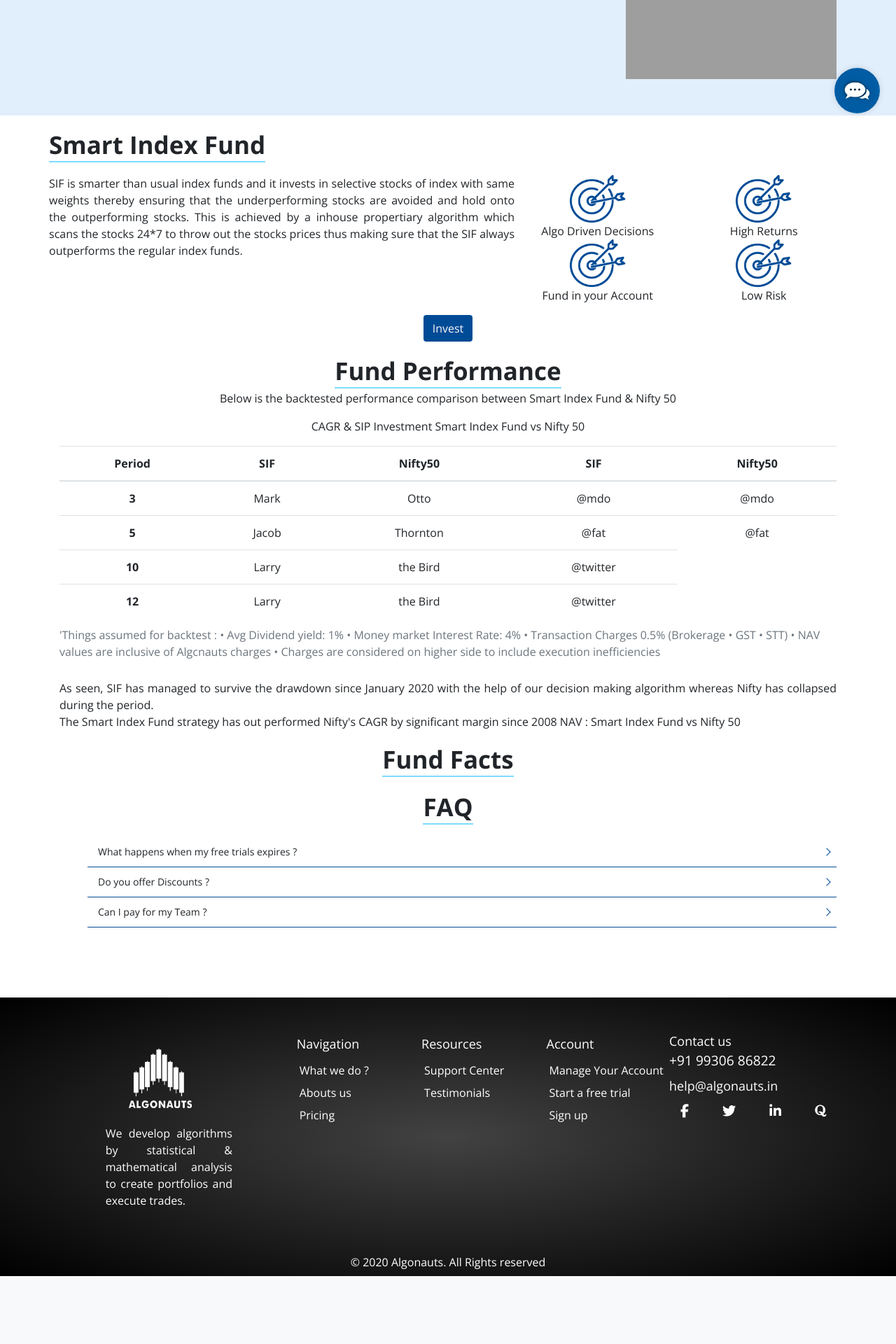
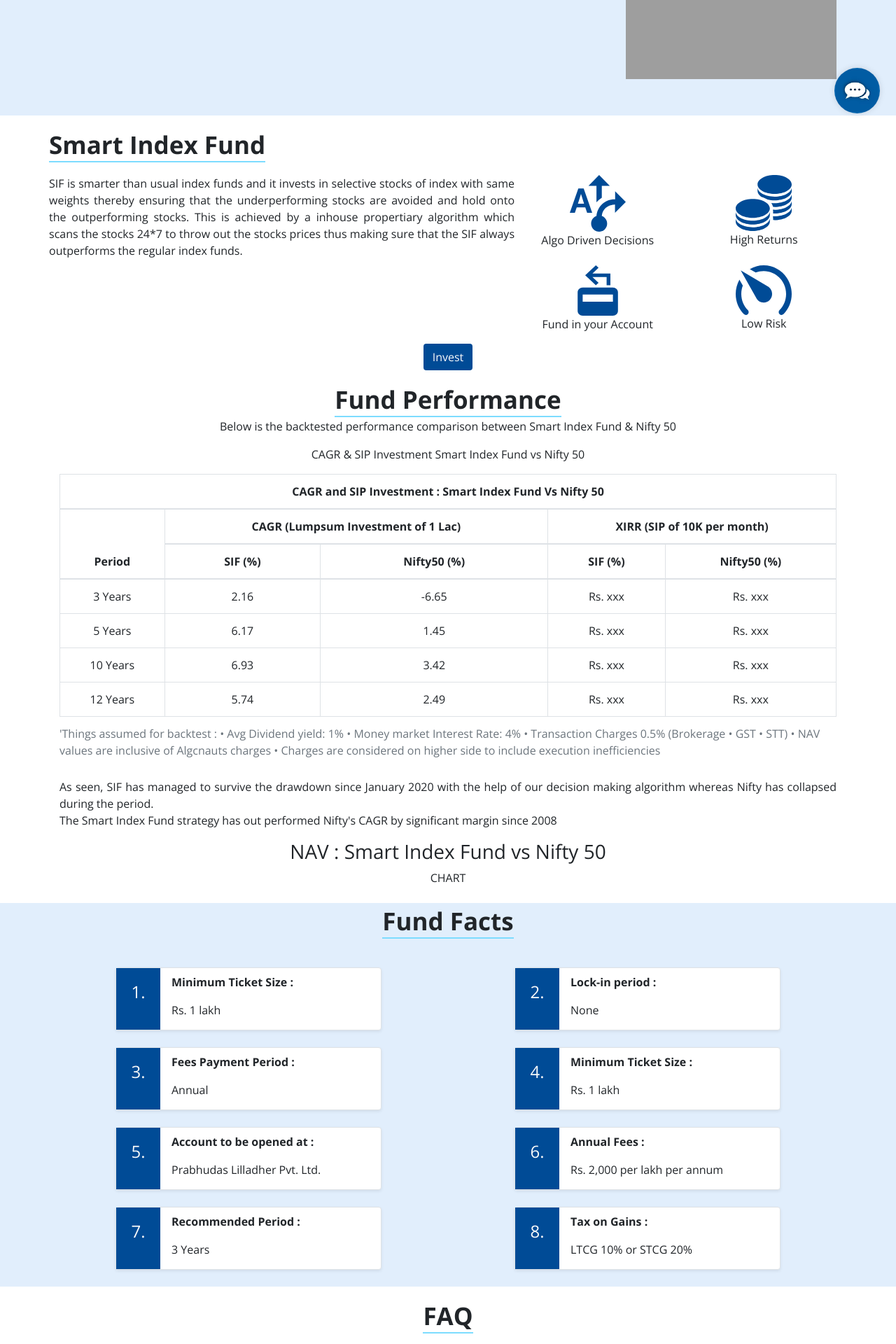
Before and after one commit to rushike/algo-helios, a Django app: page /subscriptions/jupiter/ in a window 1280 px wide. Shown: the part 621-2541 px from the top of the page at 70% size. Before the commit the page ends 2444 px from the top, so only its background shows below. Run offline with Django 3.2, Linux system fonts and the light colour scheme; parts of the project's set-up code (start-up, migrations or seed data) failed here and were passed over; some libraries are stand-ins or nearby versions; grey boxes are pictures that could not be loaded.

Commit message:
Jupiter Page Chart pending

```diff
--- a/subscriptions/urls.py
+++ b/subscriptions/urls.py
@@ -3,7 +3,7 @@ from django.urls import path, include
 from subscriptions import views
 
 urlpatterns = [
-    path('plans', views.plans, name='plans_page'),
+    path('plans', views.plans2, name='plans_page'),
     path('subscribe', views.subscribe, name ='subscribe'),
     path('can_subscribe', views.can_subscribe, name ='subscribe'),
     path('neft-details', views.neft_details, name ='neft_details'),
--- a/templates/subscriptions/jupiter.html
+++ b/templates/subscriptions/jupiter.html
@@ -105,22 +105,25 @@
 
 					<div class="row">
 						<div class="col-md-6 col-sm-4 col-xs-4">
-								<img src="/static/img/high_hit_rate.png" class="img-fluid img_resize"><br>
+								<img src="/static/img/jupiter-images/algo-driven.svg" class="img-fluid img_resize"><br>
 								Algo Driven Decisions
 						</div>
 						<div class="col-md-6 col-sm-4 col-xs-4">
-								<img src="/static/img/high_hit_rate.png" class="img-fluid img_resize"><br>
+								<img src="/static/img/jupiter-images/high_returns.svg" class="img-fluid img_resize"><br>
 								High Returns
 						</div>
 					</div>
-
+					<br>
 					<div class="row">
 						<div class="col-md-6 col-sm-4 col-xs-4">
-								<img src="/static/img/high_hit_rate.png" class="img-fluid img_resize"><br>
+								<img src="/static/img/jupiter-images/fund_acc.svg"
+								class="img-fluid img_resize"
+								style="height: 4.5rem; width: 5rem;">
+								<br>
 								Fund in your Account
 						</div>
 						<div class="col-md-6 col-sm-4 col-xs-4">
-								<img src="/static/img/high_hit_rate.png" class="img-fluid img_resize"><br>
+								<img src="/static/img/jupiter-images/low_risk.svg" class="img-fluid img_resize"><br>
 								Low Risk
 						</div>
 					</div>
@@ -148,91 +151,223 @@
 
 
 	<p class="text-center">CAGR & SIP Investment Smart Index Fund vs Nifty 50</p>
-
-	<table class="table">
+	<div class="table-responsive">
+		<table class="table table-bordered">
 			<caption>'Things assumed for backtest : • Avg Dividend yield: 1% • Money market
 				Interest Rate: 4% • Transaction Charges 0.5% (Brokerage • GST • STT) • NAV values
 				are inclusive of Algcnauts charges • Charges are considered on higher side to include
 				execution inefficiencies
 			</caption>
-			<!-- <thead>
-				<tr class="">
-					<th scope="row border-0 text-light"
-					style="background-color: #004b96; color: whitesmoke;">
-					CAGR & SIP Investment Smart Index Fund vs Nifty 50
-					</th>
-				</tr>
-			</thead> -->
 
-			<!-- <thead>
-			  <tr>
-				<th scope="col">Period in Years</th>
-				<th scope="col pl-5">CAGR Lumpsum Investment of 1 Lac</th>
-				<th scope="col"></th>
-				<th scope="col">XIRR SIP of 10K per month</th>
-				<th scope="col"></th>
-				<th scope="col"></th>
-
-			  </tr>
-			</thead> -->
 					<thead>
 					<tr>
-		      		  <th scope="col">Period</th>
-					  <th scope="col">SIF</th>
-					  <th scope="col">Nifty50</th>
-					  <th scope="col">SIF</th>
-					  <th scope="col">Nifty50</th>
+					<th colspan="5">CAGR and SIP Investment : Smart Index Fund Vs Nifty 50 </th>
+					</tr>
+					  <tr>
+						<th rowspan="2">Period</th>
+						<th colspan="2">CAGR (Lumpsum Investment of 1 Lac)</th>
+						<th colspan="2">XIRR (SIP of 10K per month)</th>
+					  </tr>
+					  <tr>
+						<th>SIF (%)</th>
+						<th>Nifty50 (%)</th>
+						<th>SIF (%)</th>
+						<th>Nifty50 (%)</th>
 					  </tr>
 					</thead>
 					<tbody>
 					  <tr>
-				<th scope="row">3</th>
-				<td>Mark</td>
-				<td>Otto</td>
-				<td>@mdo</td>
-				<td>@mdo</td>
+						<td>3 Years</td>
+						<td>2.16</td>
+						<td>-6.65</td>
+						<td>Rs. xxx</td>
+						<td>Rs. xxx</td>
 					  </tr>
 					  <tr>
-				<th scope="row">5</th>
-				<td>Jacob</td>
-				<td>Thornton</td>
-				<td>@fat</td>
-				<td>@fat</td>
-
+						<td>5 Years</td>
+						<td>6.17</td>
+						<td>1.45</td>
+						<td>Rs. xxx</td>
+						<td>Rs. xxx</td>
 					  </tr>
 					  <tr>
-				<th scope="row">10</th>
-				<td>Larry</td>
-				<td>the Bird</td>
-				<td>@twitter</td>
+						<td>10 Years</td>
+						<td>6.93</td>
+						<td>3.42</td>
+						<td>Rs. xxx</td>
+						<td>Rs. xxx</td>
 					  </tr>
 					  <tr>
-				<th scope="row">12</th>
-				<td>Larry</td>
-				<td>the Bird</td>
-				<td>@twitter</td>
+						<td>12 Years</td>
+						<td>5.74</td>
+						<td>2.49</td>
+						<td>Rs. xxx</td>
+						<td>Rs. xxx</td>
 					  </tr>
 					</tbody>
+				  </table>
+			</div>
 
-	</table>
-	<!-- chart -->
 <p class="float-left text-justify">As seen, SIF has managed to survive the drawdown since January 2020 with the help of our decision making algorithm whereas Nifty has collapsed during the period.
 <br>
 	The Smart Index Fund strategy has out performed Nifty's CAGR by significant margin since 2008
-NAV : Smart Index Fund vs Nifty 50
+<br>
+	<h3>NAV : Smart Index Fund vs Nifty 50 </h3>
+	CHART
 </p>
 </div>
 <!-- ----------------------------------------------------- -->
 
-<div class="container text-center mx-auto mt-3">
-		<p class="text-center">
+<div class="container-fluid text-center mx-auto mt-4">
+		<p class="text-center mt-4">
 				<span class="max_font2">
 					Fund Facts
 				<br>
 				</span>
 		</p>
-		<!-- table -->
-		<!-- chart -->
+
+	<div class="container pb-4 ppt-4">
+		<div class="row d-flex justify-content-around pt-4">
+			<div class="col-md-4">
+				<div class="row border rounded shadow-sm " style="background-color: white;">
+					<div class="col-md-2 text-light pt-3"
+					style="background-color: #004b96; font-size: 1.5rem;">
+						1.
+					</div>
+					<div class="col-md-10 pt-2">
+						<div class="row px-3">
+							<p class="float-left font-weight-bold">Minimum Ticket Size :</p>
+						</div>
+						<div class="row px-3">
+							<p class="float-left">Rs. 1 lakh</p>
+						</div>
+					</div>
+				</div>
+			</div>
+			<div class="col-md-4">
+					<div class="row border rounded shadow-sm " style="background-color: white;">
+						<div class="col-md-2 text-light pt-3"
+						style="background-color: #004b96; font-size: 1.5rem;">
+							2.
+						</div>
+						<div class="col-md-10 pt-2">
+							<div class="row px-3">
+								<p class="float-left font-weight-bold">Lock-in period :</p>
+							</div>
+							<div class="row px-3">
+								<p class="float-left">None</p>
+							</div>
+						</div>
+					</div>
+			</div>
+		</div>
+		<br>
+		<div class="row d-flex justify-content-around">
+				<div class="col-md-4">
+					<div class="row border rounded shadow-sm " style="background-color: white;">
+						<div class="col-md-2 text-light pt-3"
+						style="background-color: #004b96; font-size: 1.5rem;">
+							3.
+						</div>
+						<div class="col-md-10 pt-2">
+							<div class="row px-3">
+								<p class="float-left font-weight-bold">Fees Payment Period : </p>
+							</div>
+							<div class="row px-3">
+								<p class="float-left">Annual</p>
+							</div>
+						</div>
+					</div>
+				</div>
+				<div class="col-md-4">
+						<div class="row border rounded shadow-sm " style="background-color: white;">
+							<div class="col-md-2 text-light pt-3"
+							style="background-color: #004b96; font-size: 1.5rem;">
+								4.
+							</div>
+							<div class="col-md-10 pt-2">
+								<div class="row px-3">
+									<p class="float-left font-weight-bold">Minimum Ticket Size :</p>
+								</div>
+								<div class="row px-3">
+									<p class="float-left">Rs. 1 lakh</p>
+								</div>
+							</div>
+						</div>
+				</div>
+			</div>
+<br>
+<div class="row d-flex justify-content-around">
+		<div class="col-md-4">
+			<div class="row border rounded shadow-sm " style="background-color: white;">
+				<div class="col-md-2 text-light pt-3"
+				style="background-color: #004b96; font-size: 1.5rem;">
+					5.
+				</div>
+				<div class="col-md-10 pt-2">
+					<div class="row px-3">
+						<p class="float-left font-weight-bold">Account to be opened at : </p>
+					</div>
+					<div class="row px-3">
+						<p class="float-left">Prabhudas Lilladher Pvt. Ltd. </p>
+					</div>
+				</div>
+			</div>
+		</div>
+		<div class="col-md-4">
+				<div class="row border rounded shadow-sm " style="background-color: white;">
+					<div class="col-md-2 text-light pt-3"
+					style="background-color: #004b96; font-size: 1.5rem;">
+						6.
+					</div>
+					<div class="col-md-10 pt-2">
+						<div class="row px-3">
+							<p class="float-left font-weight-bold">Annual Fees : </p>
+						</div>
+						<div class="row px-3">
+							<p class="float-left">Rs. 2,000 per lakh per annum</p>
+						</div>
+					</div>
+				</div>
+		</div>
+	</div>
+<br>
+<div class="row d-flex justify-content-around">
+		<div class="col-md-4">
+			<div class="row border rounded shadow-sm " style="background-color: white;">
+				<div class="col-md-2 text-light pt-3"
+				style="background-color: #004b96; font-size: 1.5rem;">
+					7.
+				</div>
+				<div class="col-md-10 pt-2">
+					<div class="row px-3">
+						<p class="float-left font-weight-bold">Recommended Period :</p>
+					</div>
+					<div class="row px-3">
+						<p class="float-left">3 Years</p>
+					</div>
+				</div>
+			</div>
+		</div>
+		<div class="col-md-4">
+				<div class="row border rounded shadow-sm " style="background-color: white;">
+					<div class="col-md-2 text-light pt-3"
+					style="background-color: #004b96; font-size: 1.5rem;">
+						8.
+					</div>
+					<div class="col-md-10 pt-2">
+						<div class="row px-3">
+							<p class="float-left font-weight-bold">Tax on Gains :</p>
+						</div>
+						<div class="row px-3">
+							<p class="float-left">LTCG 10% or STCG 20%</p>
+						</div>
+					</div>
+				</div>
+		</div>
+	</div>
+	</div> <!-- internal container-->
+
 </div>
 
 
@@ -250,15 +385,14 @@ NAV : Smart Index Fund vs Nifty 50
 <ul class="accordion" style="list-style: none;">
 		<li>
 			<a>What happens when my free trials expires ?</a>
-		<p> - text here - </p>
-	</li>
+			<p> During your free trial, you have access to the Premium plan with the full functionality of Mercury. When the trial ends, you won’t be charged. You may choose to upgrade to a Basic or Premium plan from here.</p>			</li>
 		<li>
 			<a>Do you offer Discounts ?</a>
-		<p>- text here -</p>
+			<p>Yes! Our discount schemes keep changing.Refer us to get Rs. 150/- off and the referee will get Rs. 100/- on his subscription.</p>
 		</li>
 		<li>
 			<a>Can I pay for my Team ?</a>
-		<p>- text here -</p>
+			<p>Yes, you can. You can create your own team and pay for them in bulk to get a better offer.</p>
 		</li>
 </ul> <!-- / accordion -->
 </div>
```
Also changed, not shown: templates/subscriptions/plans_copy.html (+6 -6 lines), static/img/jupiter-images/algo-driven.svg (added), static/img/jupiter-images/fund_acc.svg (added), static/img/jupiter-images/high_returns.svg (added), static/img/jupiter-images/low_risk.svg (added). Lines whose indentation alone changed are shown as unchanged.
